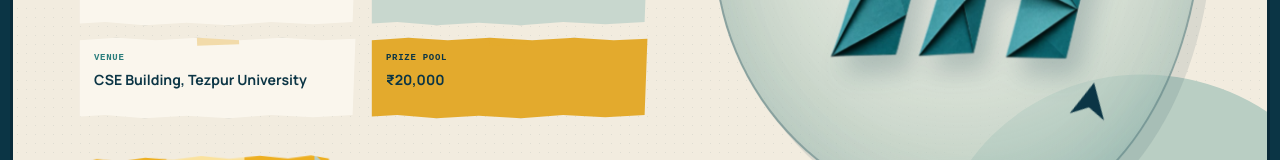
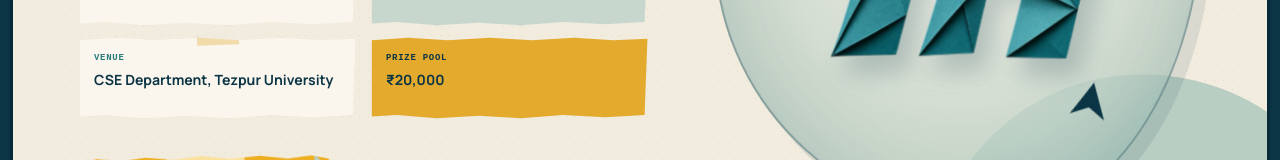
Before and after one commit to ezeehere/tezhack26-registration, a React (Vite) app: page / in a window 1280 px wide. Shown: the part 459-619 px from the top of the page. Built offline with nearby package versions, Linux system fonts and the light colour scheme; no server answers; a web font is replaced by a local one.

Commit message:
Dept to Building

```diff
--- a/src/components/About.jsx
+++ b/src/components/About.jsx
@@ -68,7 +68,7 @@
             <small>TEZHACK 2026</small>
             <strong>48</strong>
             <span>HOURS</span>
-            <p>CSE BUILDING</p>
+            <p>CSE Department</p>
           </PaperPiece>
 
           <PaperPiece className="about-date-note">
--- a/src/components/Hero.jsx
+++ b/src/components/Hero.jsx
@@ -26,7 +26,7 @@
   },
   {
     label: "Venue",
-    value: "CSE Building, Tezpur University",
+    value: "CSE Department, Tezpur University",
     color: "cream",
   },
   {
--- a/src/components/RegistrationPass.jsx
+++ b/src/components/RegistrationPass.jsx
@@ -64,7 +64,7 @@
 
           <div>
             <span>Venue</span>
-            <strong>CSE Building, Tezpur University</strong>
+            <strong>CSE Department, Tezpur University</strong>
           </div>
 
           <div>
```
